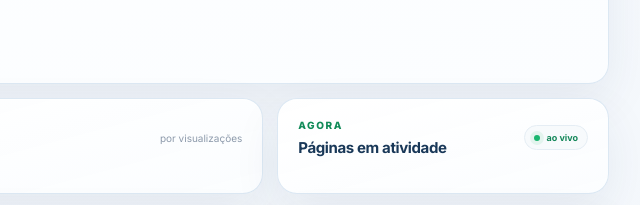
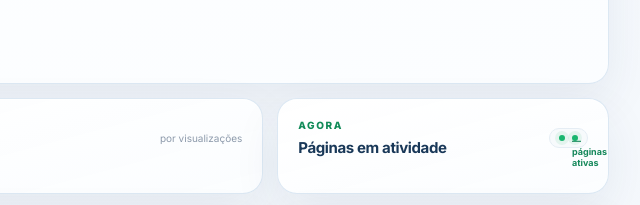
Before and after one commit to GservSetic/analytics_google_wiki_gserv, a website: page index.html in a window 1280 px wide. Shown: the part 878-1083 px from the top of the page, 633-1273 px from the left. Drawn offline with Linux system fonts and the light colour scheme; no server answers.

Commit message:
ui: mostrar total de páginas ativas no tempo real

```diff
--- a/index.html
+++ b/index.html
@@ -157,7 +157,7 @@
         </article>
 
         <article class="panel live-pages-panel">
-          <div class="panel-header compact"><div><p class="panel-kicker live">AGORA</p><h2>Páginas em atividade</h2></div><span class="live-badge subtle"><span></span> ao vivo</span></div>
+          <div class="panel-header compact"><div><p class="panel-kicker live">AGORA</p><h2>Páginas em atividade</h2></div><span class="live-badge subtle"><span></span><span id="activePagesCount">— páginas ativas</span></span></div>
           <div class="live-page-list" id="livePageList"></div>
         </article>
 
```
